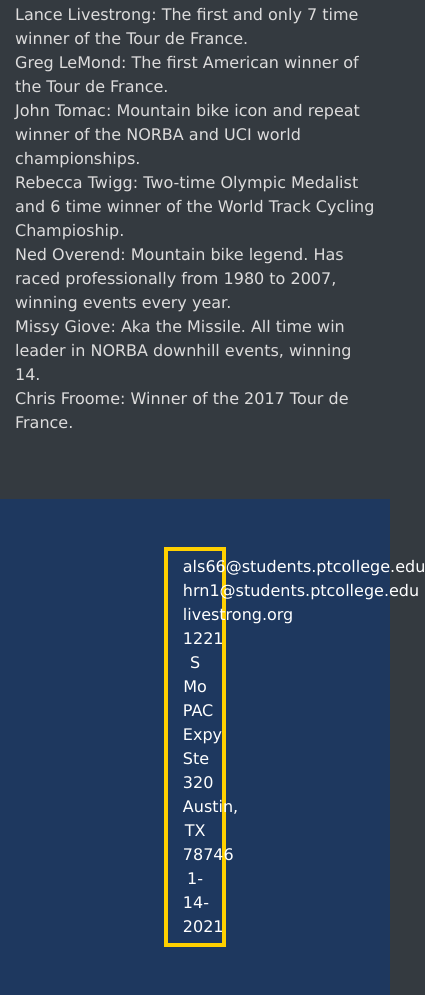
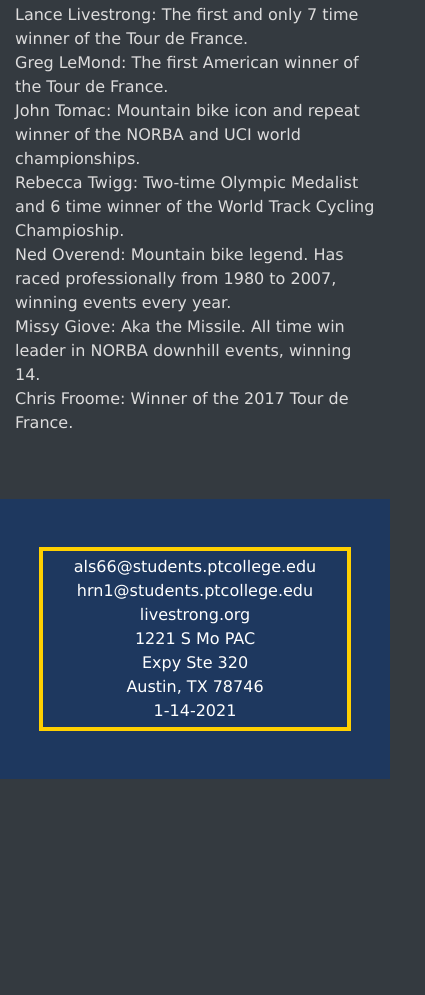
Before and after one commit to KingAshtor/HTML-CSS-Final, a website: page index.html in a window 390 px wide. Shown: the part 1493-2488 px from the top of the page, 425 px wide, since content can reach past the window. After the commit the page ends 2272 px from the top, so only its background shows below. Drawn offline with Linux system fonts and the light colour scheme.

Commit message:
Mobile View fixed

```diff
--- a/css/full-width-pics.css
+++ b/css/full-width-pics.css
@@ -27,7 +27,6 @@
     color: white;
     padding: 10px 21px;
     text-align: center;
-  text-decoration: none;
     display: inline-block;
     font-size: 16px;
   }
@@ -64,3 +63,13 @@
   .navbar-brand, .active {
     border-bottom: solid 4px rgb(255, 208, 0);
   }
+
+@media (max-width: 1576px) {
+
+  .boxed{
+    border: solid 4px rgb(255, 208, 0);
+    width: 80%;
+    padding-top: 1%;
+    padding-bottom: 1%;
+  }
+}
```
Also changed, not shown: images/livestrongFoundation.jpg. Lines whose indentation alone changed are shown as unchanged.
